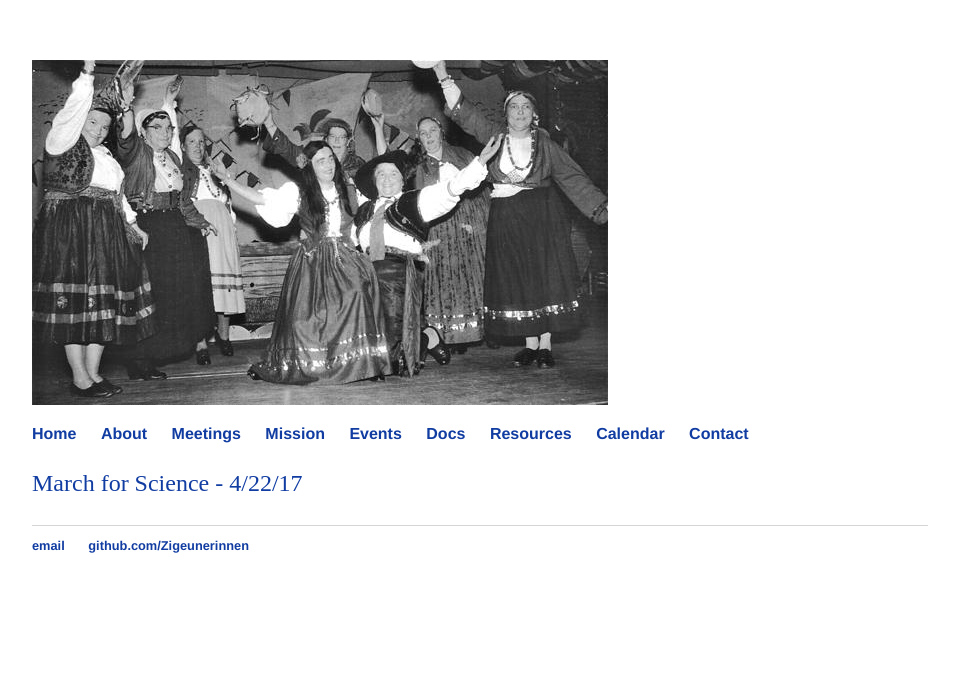
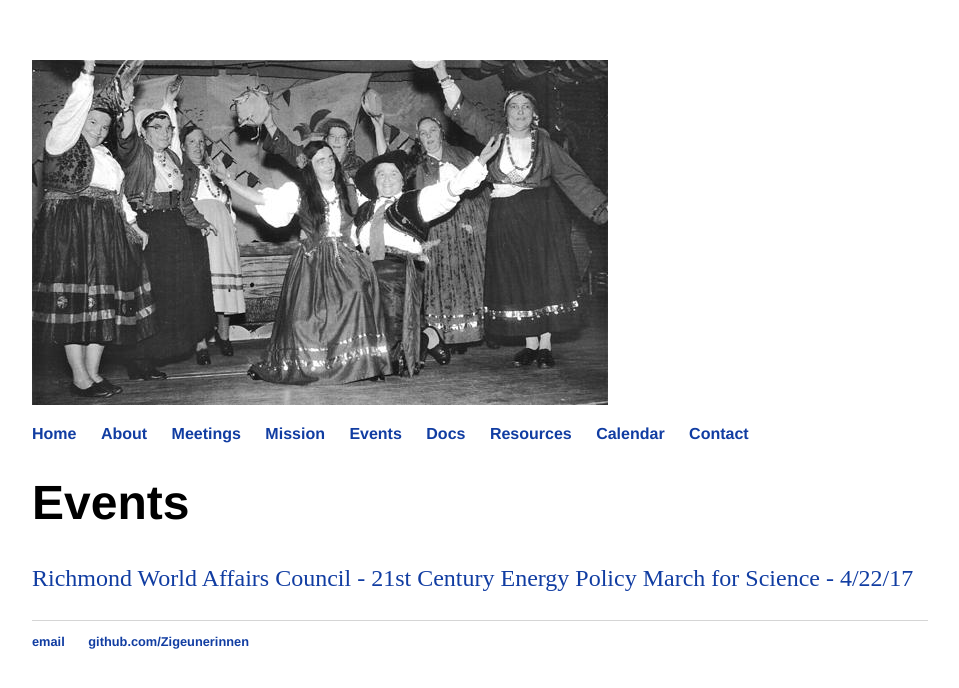
Before and after one commit to vbahole23/vbahole23.github.io, a Jekyll site: the page built from events/index.md, in a window 1280 px wide. Shown: the top 688 px of the page, without its empty margins (160-1119 px from the left). Built offline with Jekyll 4.4.1, drawn with Linux system fonts in a browser that asks for light colours; our own code applies the rules of GitHub Pages for plain Markdown files.

Commit message:
Update index.md

```diff
--- a/events/index.md
+++ b/events/index.md
@@ -1 +1,8 @@
+---
+layout: default
+title: Events
+---
+#	{{ page.title }}
+
+[Richmond World Affairs Council - 21st Century Energy Policy](http://www.richmondworldaffairs.org/our-events/)
 [March for Science - 4/22/17](https://www.marchforscience.com "March for Science")
```
